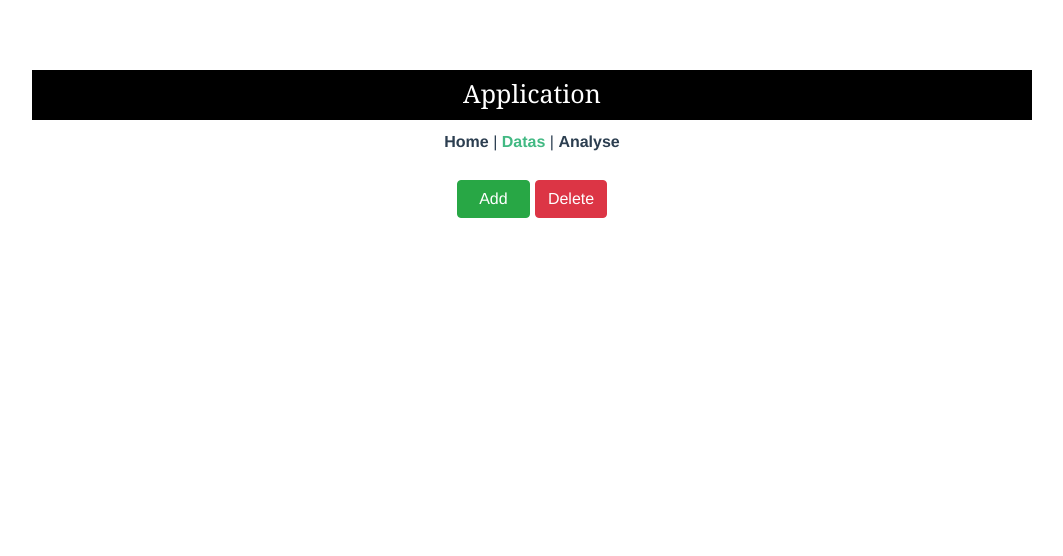
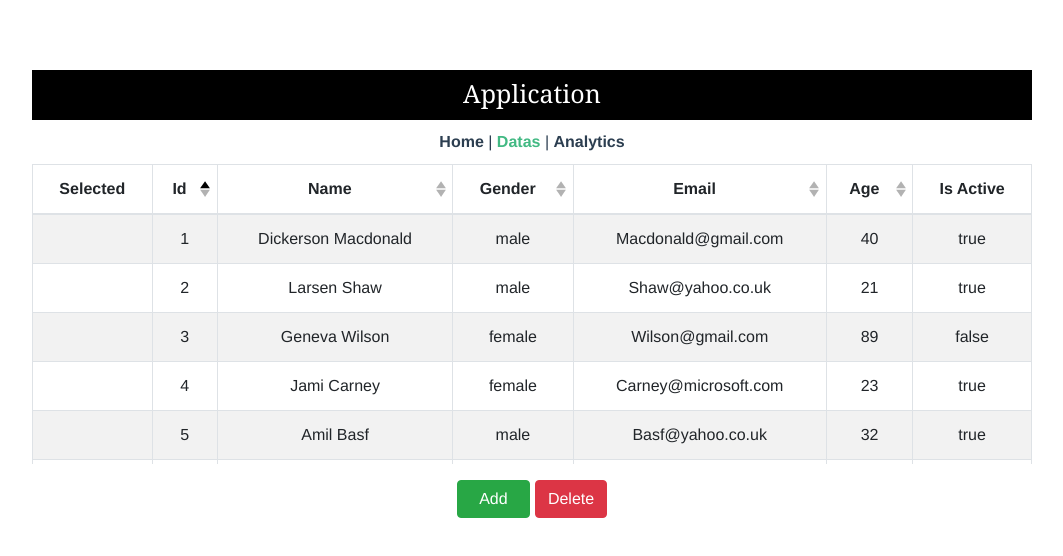
Before and after one commit to faragobruno/repository, a Vue app in the folder app/: page /datas in a window 1280 px wide. Shown: the top 556 px of the page, without its empty margins (108-1171 px from the left). Built offline with nearby package versions, Linux system fonts and the light colour scheme.

Commit message:
no message

```diff
--- a/app/package.json
+++ b/app/package.json
@@ -14,6 +14,7 @@
     "core-js": "^3.3.2",
     "vue": "^2.6.10",
     "vue-router": "^3.1.3",
+    "vue-uid": "^0.4.5",
     "vuex": "^3.1.1"
   },
   "devDependencies": {
--- a/app/src/App.vue
+++ b/app/src/App.vue
@@ -4,7 +4,7 @@
       <Header/>
       <router-link to="/">Home</router-link> |
       <router-link to="/datas">Datas</router-link> |
-      <router-link to="/analyse">Analyse</router-link>
+      <router-link to="/analyse">Analytics</router-link>
     </div>
     <b-container>
       <router-view/>
--- a/app/src/components/views/Analyse.vue
+++ b/app/src/components/views/Analyse.vue
@@ -9,14 +9,24 @@
       <li>Number of adults: {{getAdults.length}}</li>
       <li>Number of elders: {{getElders.length}}</li>
       </ul>
-    <b-progress :value="value" :max="max" show-progress animated></b-progress>
-    <b-progress class="mt-2" :max="max" show-value>
-      <b-progress-bar :value="value * (6 / 10)" variant="success"></b-progress-bar>
-      <b-progress-bar :value="value * (2.5 / 10)" variant="warning"></b-progress-bar>
-      <b-progress-bar :value="value * (1.5 / 10)" variant="danger"></b-progress-bar>
+    <b-progress :max="max" class="mt-2" show-progress animated variant="success">
+      <b-progress-bar :value="menvalue" :label="`${((menvalue / max) * 100).toFixed(2)}%`"></b-progress-bar>
     </b-progress>
-
-    <b-button class="mt-3" @click="randomValue">Click me</b-button>
+    <b-progress :max="max" class="mt-2" show-progress animated variant="success">
+      <b-progress-bar :value="womenvalue" :label="`${((womenvalue / max) * 100).toFixed(2)}%`"></b-progress-bar>
+    </b-progress>
+    <b-progress :max="max" class="mt-2" show-progress animated variant="primary">
+      <b-progress-bar :value="activevalue" :label="`${((activevalue / max) * 100).toFixed(2)}%`"></b-progress-bar>
+    </b-progress>
+    <b-progress :max="max" class="mt-2" show-progress animated variant="danger">
+      <b-progress-bar :value="nonactivevalue" :label="`${((nonactivevalue / max) * 100).toFixed(2)}%`"></b-progress-bar>
+    </b-progress>
+    <b-progress :max="max" class="mt-2" show-progress animated variant="info">
+      <b-progress-bar :value="adultvalue" :label="`${((adultvalue / max) * 100).toFixed(2)}%`"></b-progress-bar>
+    </b-progress>
+    <b-progress :max="max" class="mt-2" show-progress animated variant="warning">
+      <b-progress-bar :value="eldervalue" :label="`${((eldervalue / max) * 100).toFixed(2)}%`"></b-progress-bar>
+    </b-progress>
   </div>
 </template>
 
@@ -32,14 +42,17 @@ export default {
   },
     data() {
       return {
-        value: 45,
-        max: 100
+        value:4,
+        menvalue: this.$store.getters.getMenLength.length,
+        womenvalue: this.$store.getters.getWomenLength.length,
+        activevalue: this.$store.getters.getActivePeople.length,
+        nonactivevalue: this.$store.getters.getNonActivePeople.length,
+        adultvalue: this.$store.getters.getAdults.length,
+        eldervalue: this.$store.getters.getElders.length,
+        max: this.$store.getters.getMaxPeople
       }
     },
     methods: {
-      randomValue() {
-        this.value = Math.random() * this.max
-      }
     }
 }
 </script>
--- a/app/src/components/views/Datas.vue
+++ b/app/src/components/views/Datas.vue
@@ -5,27 +5,38 @@
       sticky-header
       outlined
       bordered
+      :select-mode="selectMode"
+      @row-selected="onRowSelected"
+      selected-variant="active"
       hover
+      selectable
       :items="items"
       :fields="fields"
       :sort-by.sync="sortBy"
       :sort-desc.sync="sortDesc"
-      responsive="sm"
-    ></b-table>
-
+      responsive="sm">
+      <template v-slot:cell(selected)="{ rowSelected }">
+        <template v-if="rowSelected">
+          <span aria-hidden="true">&check;</span>
+        </template>
+        <template v-else>
+          <span aria-hidden="true">&nbsp;</span>
+        </template>
+      </template>
+    </b-table>
     <b-button id="show-btn" @click="showModal" class="success-btn" variant="success">Add</b-button>
-    <b-button variant="danger">Delete</b-button>
+    <b-button @click="deleteRow" variant="danger">Delete</b-button>
 
     <b-modal ref="my-modal" hide-footer title="Add a person to the database">
       <div class="d-block text-center">
-        <b-form @submit="onSubmit" @reset="onReset" v-if="show">
+        <b-form @submit.prevent="onSubmit" @reset.prevent="onReset" v-if="show">
           <b-form-group id="input-group-1" label="Last Name: " label-for="input-1">
             <b-form-input
             id="input-1"
             v-model="form.name"
             required
-          placeholder="Enter your name"
-        ></b-form-input>
+            placeholder="Enter your name">
+            </b-form-input>
           </b-form-group>
 
           <b-form-group id="select-group-2" label="Gender: " label-for="input-2">
@@ -49,13 +60,19 @@
           </b-form-group>
 
           <b-form-group id="input-group-4" label="Age:" label-for="input-4">
-        <b-form-input
-          id="input-4"
-          v-model="form.age"
+            <b-form-input id="input-4" v-model="form.age" required placeholder="Enter your age"></b-form-input>
+          </b-form-group>
+
+          <b-form-group id="select-group-5" label="Activity: " label-for="input-5">
+            <b-form-select
+              id="input-5"
+              v-model="form.isActive"
+              :options="active"
               required
-          placeholder="Enter your age"
-        ></b-form-input>
+              placeholder="Are you active?"
+            ></b-form-select>
           </b-form-group>
+
           <b-button type="submit" @click="toast('b-toaster-top-center')" variant="primary">Submit</b-button>
           <b-button type="reset" variant="danger">Reset</b-button>
         </b-form>
@@ -65,69 +82,89 @@
 </template>
 
 <script>
-//import { mapMutations } from 'vuex'
+import { mapState,mapActions } from "vuex";
 export default {
-  name: 'Home',
+  name: "Datas",
+  computed: {
+    ...mapState(["fields", "items"])
+  },
   methods: {
-     //...mapMutations([
-     // 'createAddition'
-     //]),
+    ...mapActions([
+      'createAddition'
+    ]),
     toast(toaster, append = false) {
       this.$bvToast.toast(`Successful submit!`, {
         title: `Adding`,
         toaster: toaster,
         solid: true,
         appendToast: append
-        })
+      });
+    },
+    onRowSelected(items) {
+        this.selected = items
     },
     showModal() {
-        this.$refs['my-modal'].show()
+      this.$refs["my-modal"].show();
+    },
+    deleteRow(){
+      let index = this.items.indexOf(this.selected);
+      console.log(this.selected)
+      console.log(index)
+      this.items.splice(index, 1);
     },
     onSubmit() {
+      var idx = this.items.length
+      idx = idx + 1
+      this.form.id = idx
+      this.createAddition(this.form)
       this.form = {
-        name: '',
-        gender: '',
-        email: '',
-        age: null
-      }
+        name: "",
+        gender: "",
+        email: "",
+        age: null,
+        isActive: false
+      };
     },
     onReset() {
-        this.form.name = ''
-        this.form.gender = ''
-        this.form.email = ''
-        this.form.age = null
+      this.form.name = "";
+      this.form.gender = "";
+      this.form.email = "";
+      this.form.age = null;
+      this.form.isActive = false;
 
-        this.show = false
+      this.show = false;
       this.$nextTick(() => {
-          this.show = true
-        })
+        this.show = true;
+      });
     }
   },
   data() {
     return {
       form: {
-          name: '',
-          gender:'',
-          email: '',
+        name: "",
+        gender: "",
+        email: "",
         age: null
       },
-        genders:['male','female'],
-        sortBy: 'age',
+      selectMode: 'single',
+      genders: ["male", "female"],
+      active: [true,false],
+      sortBy: "id",
       sortDesc: false,
-        show:true,
-
+      show: true,
+      selected: []
+    };
   }
-    }
-  }
+};
 </script>
 
 
 <style scoped>
-.table-view{
+.table-view {
   width: 1000px;
   margin: auto;
 }
-.success-btn{
+.success-btn {
   margin-right: 5px;
   width: 73px;
 }
--- a/app/src/main.js
+++ b/app/src/main.js
@@ -3,6 +3,7 @@ import App from './App.vue'
 import BootstrapVue from 'bootstrap-vue'
 import router from './router/index'
 import { store } from './store'
+
 
 import 'bootstrap/dist/css/bootstrap.css'
 import 'bootstrap-vue/dist/bootstrap-vue.css'
--- a/app/src/store.js
+++ b/app/src/store.js
@@ -3,9 +3,12 @@ import Vuex from 'vuex';
 
 Vue.use(Vuex);
 
+
 export const store = new Vuex.Store({
     state: {
         fields: [
+            'selected',
+            { key: 'id', sortable: true },
             { key: 'name', sortable: true },
             { key: 'gender', sortable: true },
             { key: 'email', sortable: true },
@@ -13,29 +16,29 @@ export const store = new Vuex.Store({
             { key: 'isActive', sortable: false }
         ],
         items: [
-            { isActive: true, age: 40, name: 'Dickerson Macdonald', email: 'Macdonald@gmail.com', gender: 'male' },
-            { isActive: false, age: 21, name: 'Larsen Shaw', email: 'Shaw@yahoo.co.uk', gender: 'male' },
-            { isActive: false, age: 89, name: 'Geneva Wilson', email: 'Wilson@gmail.com', gender: 'female' },
-            { isActive: true, age: 23, name: 'Jami Carney', email: 'Carney@microsoft.com', gender: 'female' },
-            { isActive: true, age: 32, name: 'Amil Basf', email: 'Basf@yahoo.co.uk', gender: 'male' },
-            { isActive: false, age: 22, name: 'Heas Jes', email: 'Jes@gmail.com', gender: 'female' },
-            { isActive: false, age: 33, name: 'Karsfs Lkas', email: 'Lkas@gmail.com', gender: 'male' },
-            { isActive: true, age: 55, name: 'Pores Aens', email: 'Aens@microsoft.com', gender: 'female' },
-            { isActive: true, age: 88, name: 'Kasff Xsha', email: 'Xsha@microsoft.com', gender: 'male' },
-            { isActive: false, age: 66, name: 'Lemas Nvas', email: 'Nvas@gmail.com', gender: 'male' },
-            { isActive: false, age: 54, name: 'Kenfe Hajs', email: 'Hajs@yahoo.co.uk', gender: 'female' },
-            { isActive: true, age: 24, name: 'Uhsa Nmeas', email: 'Nmeas@gmail.com', gender: 'male' }
+            {id: 1, isActive: true, age: 40, name: 'Dickerson Macdonald', email: 'Macdonald@gmail.com', gender: 'male' },
+            {id: 2, isActive: true, age: 21, name: 'Larsen Shaw', email: 'Shaw@yahoo.co.uk', gender: 'male' },
+            {id: 3, isActive: false, age: 89, name: 'Geneva Wilson', email: 'Wilson@gmail.com', gender: 'female' },
+            {id: 4, isActive: true, age: 23, name: 'Jami Carney', email: 'Carney@microsoft.com', gender: 'female' },
+            {id: 5, isActive: true, age: 32, name: 'Amil Basf', email: 'Basf@yahoo.co.uk', gender: 'male' },
+            {id: 6, isActive: true, age: 22, name: 'Heas Jes', email: 'Jes@gmail.com', gender: 'female' },
+            {id: 7, isActive: true, age: 33, name: 'Karsfs Lkas', email: 'Lkas@gmail.com', gender: 'male' },
+            {id: 8, isActive: true, age: 55, name: 'Pores Aens', email: 'Aens@microsoft.com', gender: 'female' },
+            {id: 9, isActive: false, age: 88, name: 'Kasff Xsha', email: 'Xsha@microsoft.com', gender: 'male' },
+            {id: 10, isActive: false, age: 66, name: 'Lemas Nvas', email: 'Nvas@gmail.com', gender: 'male' },
+            {id: 11, isActive: true, age: 54, name: 'Kenfe Hajs', email: 'Hajs@yahoo.co.uk', gender: 'female' },
+            {id: 12, isActive: true, age: 24, name: 'Uhsa Nmeas', email: 'Nmeas@gmail.com', gender: 'male' }
         ]
     },
     mutations: {
-        //add_person(state, item) {
-        //    state.items.push(item);
-        //},
+        add_person(state, item) {
+            state.items.push(item);
+        },
     },
     actions: {
-        //createAddition({ commit },item) {
-        //    commit('add_person',item);
-        //  },
+        createAddition({ commit },item) {
+            commit('add_person',item);
+          },
     },
     getters: {
         getMaxPeople: state => {
@@ -63,12 +66,12 @@ export const store = new Vuex.Store({
         },
         getAdults: state => {
             return state.items.filter((person) => {
-                return person.age < 50
+                return person.age <= 55
             })
         },
         getElders: state => {
             return state.items.filter((person) => {
-                return person.age > 50
+                return person.age > 55
             })
         },
     },
```
Also changed, not shown: 1 other file (tests, documents, lock files or other folders). Lines whose indentation alone changed are shown as unchanged.
